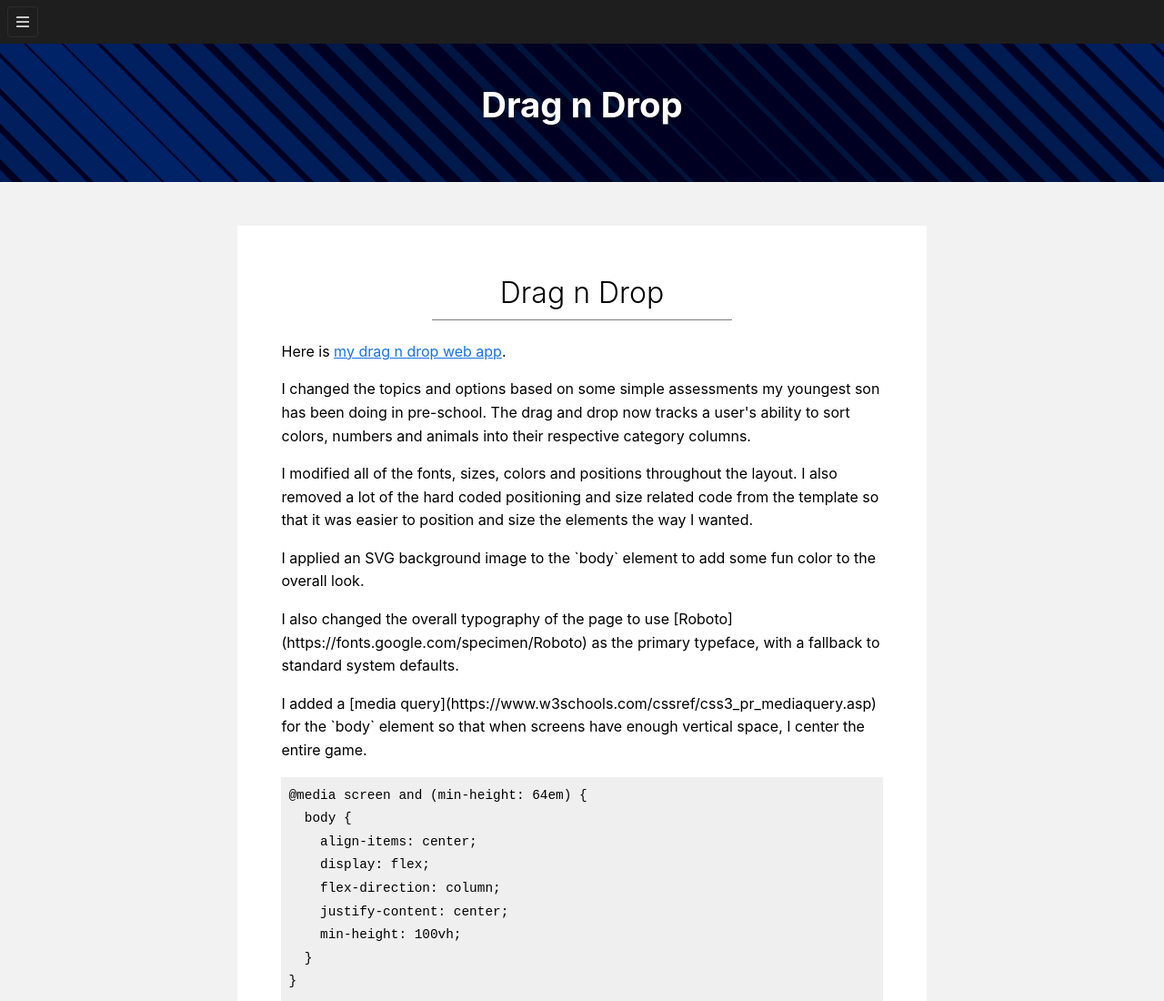
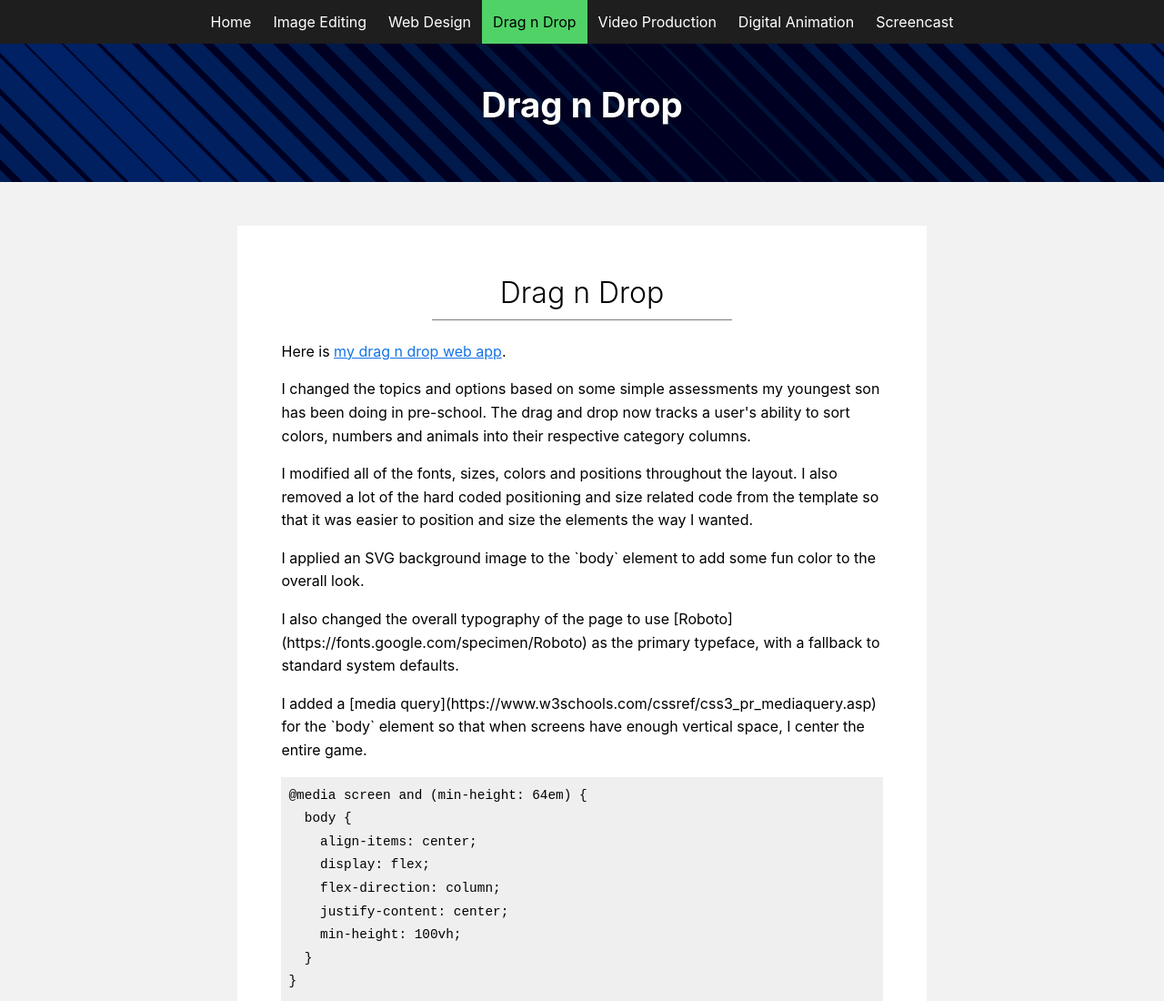
Before and after one commit to philsinatra/eme6208-portfolio, a Gatsby site: page /dnd in a window 1280 px wide. Shown: the top 1100 px of the page at 91% size. Built offline with nearby package versions, Linux system fonts and the light colour scheme; Gatsby itself is replaced by a stand-in of ours.

Commit message:
💄 Add Header Links On Larger Screens

```diff
--- a/src/components/Header.js
+++ b/src/components/Header.js
@@ -1,9 +1,27 @@
+import { Link, graphql, useStaticQuery } from 'gatsby'
 import React, { useContext, useEffect } from 'react'
+import { v4 as uuidv4 } from 'uuid'
 import AppContext from '../state'
 import { HeaderStyles } from '../styles'
 import Navbar from './Navbar'
 
 const Header = () => {
+  const { site } = useStaticQuery(graphql`
+    query {
+      site {
+        siteMetadata {
+          title
+          menuLinks {
+            name
+            link
+          }
+        }
+      }
+    }
+  `)
+
+  console.log('site :>> ', site)
+
   const [state, setState] = useContext(AppContext)
 
   useEffect(() => {
@@ -24,8 +42,17 @@ const Header = () => {
             />
           </svg>
         </button>
+        <nav>
+          <ul>
+            {site.siteMetadata.menuLinks.map(({ link, name }) => (
+              <li key={uuidv4()}>
+                <Link to={link}>{name}</Link>
+              </li>
+            ))}
+          </ul>
+        </nav>
       </HeaderStyles>
-      {state.navOpen ? <Navbar /> : null}
+      {state.navOpen ? <Navbar site={site} /> : null}
     </>
   )
 }
--- a/src/components/Navbar.js
+++ b/src/components/Navbar.js
@@ -1,4 +1,4 @@
-import { Link, graphql, useStaticQuery } from 'gatsby'
+import { Link } from 'gatsby'
 import PropTypes from 'prop-types'
 import React, { useContext, useEffect, useState } from 'react'
 import { v4 as uuidv4 } from 'uuid'
@@ -6,9 +6,13 @@ import { useLockBodyScroll } from '../hooks'
 import AppContext from '../state'
 import { NavbarStyles } from '../styles'
 
-const Navbar = () => {
+const Navbar = ({ site }) => {
   const [state, setState] = useContext(AppContext)
   const [open, setOpen] = useState(false)
+
+  useEffect(() => {
+    console.log('site :>> ', site)
+  }, [site])
 
   useEffect(() => {
     const t = setTimeout(() => setOpen(state.navOpen), 10)
@@ -16,20 +20,6 @@ const Navbar = () => {
       clearTimeout(t)
     }
   }, [state.navOpen])
-
-  const { site } = useStaticQuery(graphql`
-    query {
-      site {
-        siteMetadata {
-          title
-          menuLinks {
-            name
-            link
-          }
-        }
-      }
-    }
-  `)
 
   useLockBodyScroll()
 
--- a/src/styles/HeaderStyles.js
+++ b/src/styles/HeaderStyles.js
@@ -12,21 +12,6 @@ const HeaderStyles = styled.header`
   left: 0;
   width: 100%;
   z-index: 200;
-
-  a {
-    align-items: center;
-    color: var(--color-white);
-    display: flex;
-    flex-direction: column;
-    justify-content: center;
-    text-decoration: none;
-    transition: color var(--duration-100) ease-in-out;
-
-    &:hover,
-    &:focus {
-      color: var(--color-orange-700);
-    }
-  }
 
   button {
     background-color: var(--color-gray-100);
@@ -52,6 +37,52 @@ const HeaderStyles = styled.header`
     &:hover {
       cursor: pointer;
     }
+
+    @media screen and (min-width: 64em) {
+      display: none;
+    }
+  }
+
+  nav {
+    display: none;
+
+    @media screen and (min-width: 64em) {
+      display: block;
+      width: 100%;
+
+      ul {
+        align-items: center;
+        display: flex;
+        justify-content: center;
+        list-style: none;
+        margin: 0;
+        padding: 0;
+        width: 100%;
+
+        li {
+          margin: 0;
+          padding: 0;
+
+          a {
+            align-items: center;
+            color: var(--color-white);
+            display: flex;
+            flex-direction: column;
+            justify-content: center;
+            padding: 0.8rem 0.75rem;
+            text-decoration: none;
+            transition: all var(--duration-100) ease-in-out;
+
+            &:hover,
+            &:focus,
+            &[aria-current='page'] {
+              background-color: var(--color-celery-700);
+              color: var(--color-black);
+            }
+          }
+        }
+      }
+    }
   }
 `
 
```
Also changed, not shown: README.md, 1 other file.
